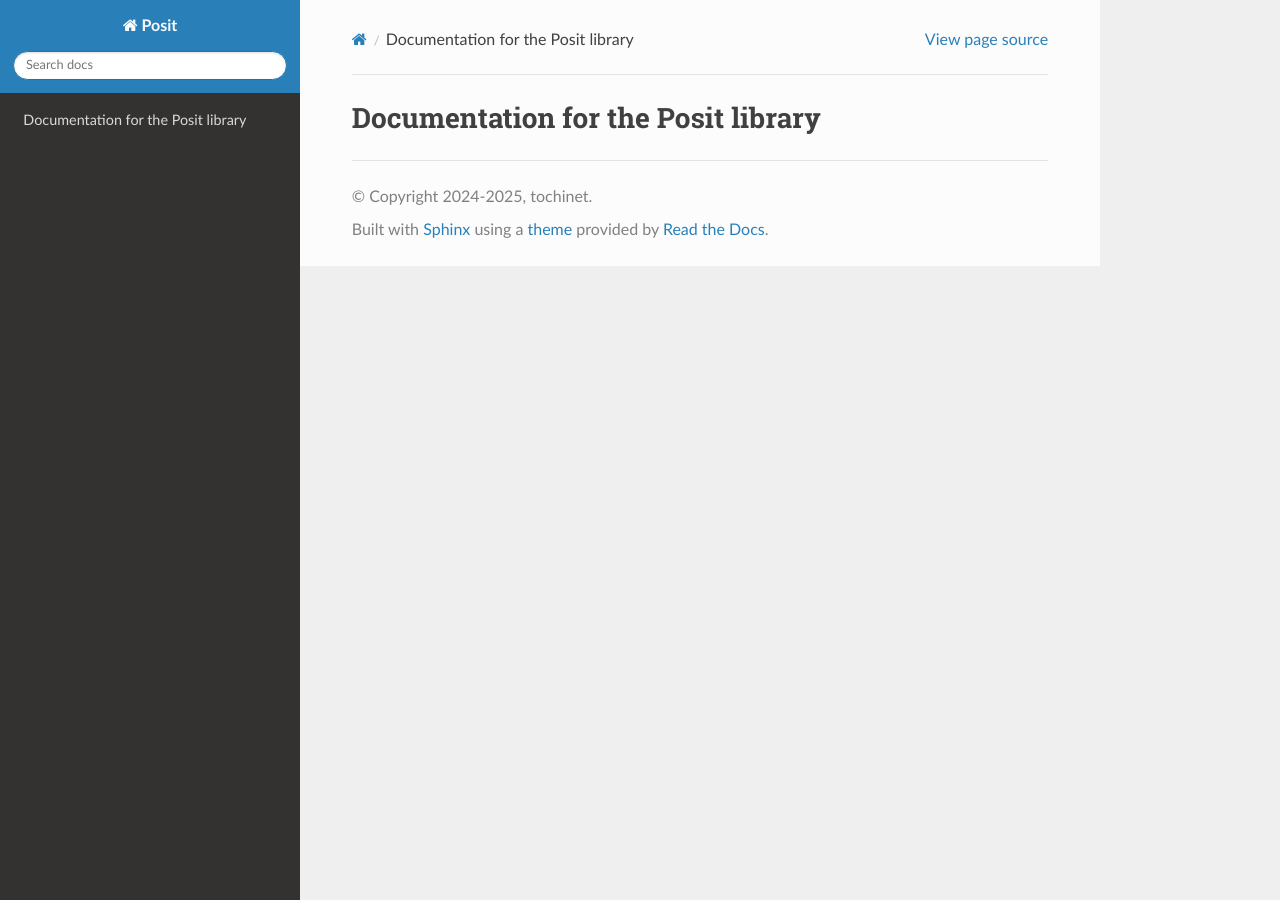
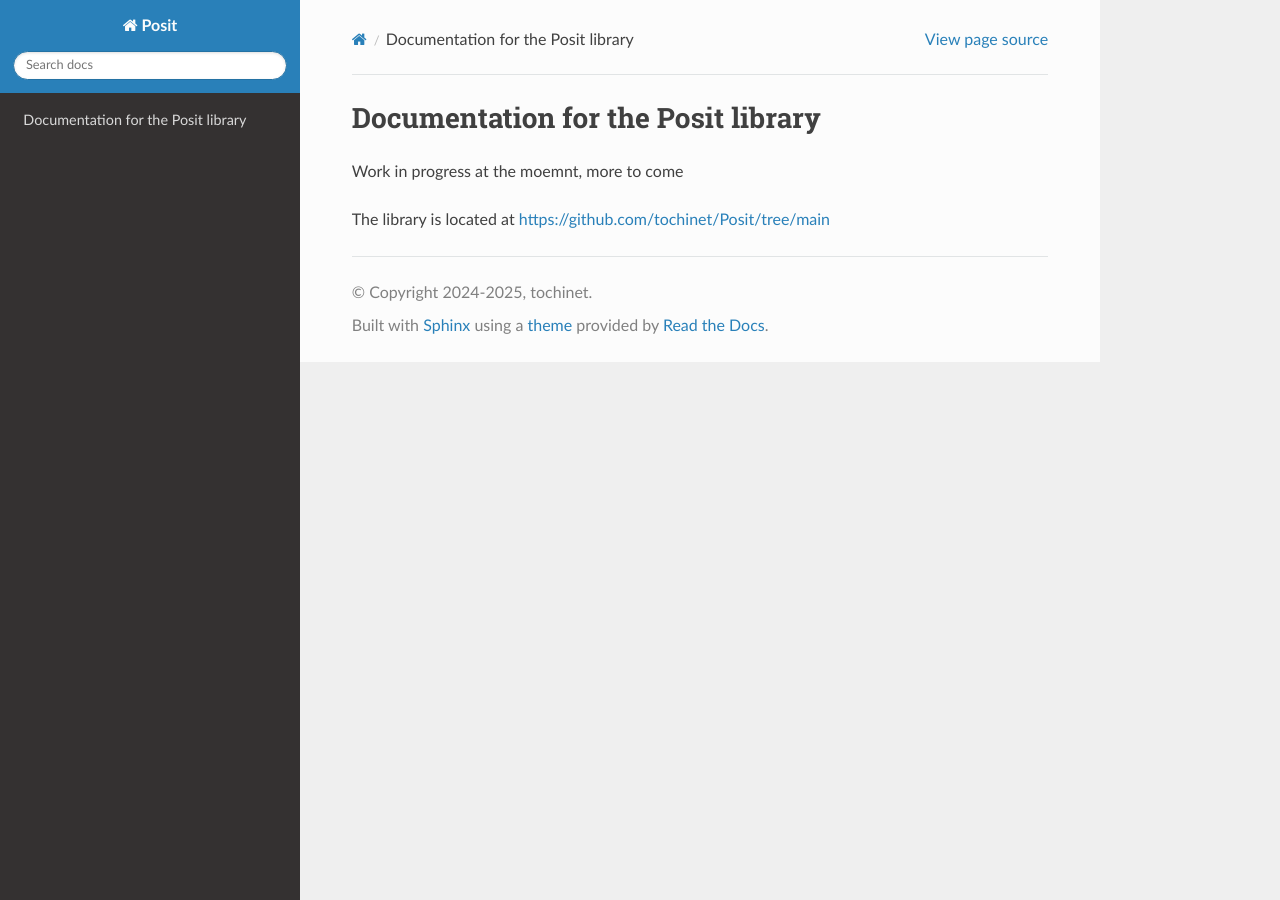
Before and after one commit to tochinet/Posit, a Sphinx documentation site: the page built from docs/source/index.rst, in a window 1280 px wide. Built offline with Sphinx 7.4.7 and the Read the Docs theme 3.1.0, drawn with Linux system fonts in a browser that asks for light colours.

Commit message:
Update documentation status to 'work in progress'
Added a note indicating that the documentation is a work in progress.

```diff
--- a/docs/source/index.rst
+++ b/docs/source/index.rst
@@ -1,2 +1,5 @@
 Documentation for the Posit library
 ===========
+Work in progress at the moemnt, more to come
+
+The library is located at https://github.com/tochinet/Posit/tree/main
```
